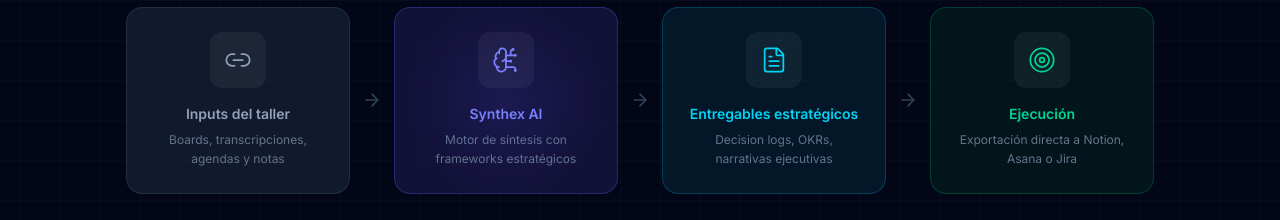
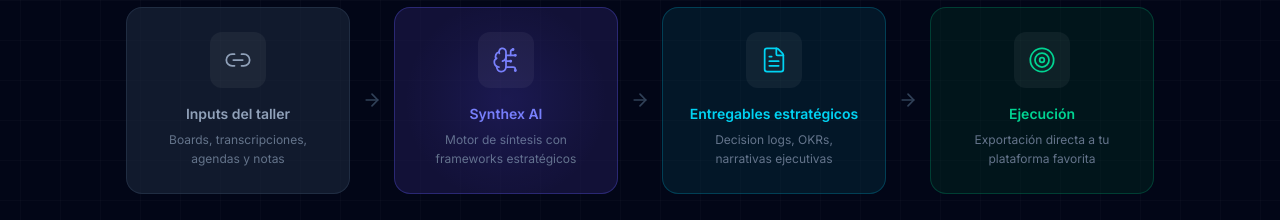
Before and after one commit to javiersanmi55/TheCUBE-Venture-Concept-Javier, a React (Vite) app: page / in a window 1280 px wide. Shown: the part 3800-4020 px from the top of the page. Built offline with nearby package versions, Linux system fonts and the light colour scheme.

Commit message:
ejecución

```diff
--- a/src/components/sections/FlowVisualization.jsx
+++ b/src/components/sections/FlowVisualization.jsx
@@ -30,7 +30,7 @@
   {
     icon: Target,
     label: 'Ejecución',
-    description: 'Exportación directa a Notion, Asana o Jira',
+    description: 'Exportación directa a tu plataforma favorita',
     color: 'text-emerald-400',
     bg: 'bg-emerald-950/40',
     border: 'border-emerald-500/25',
```
